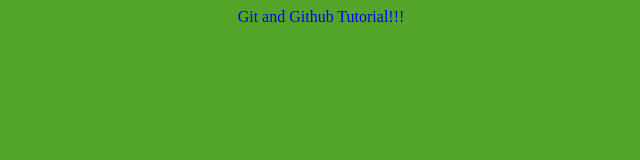
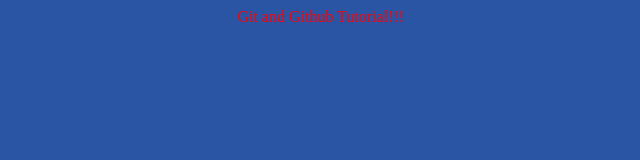
Before and after one commit to tanmoy1982/git-one, a plain HTML site: page index.html in a window 1280 px wide. Shown: the whole page, without its empty margins (319-959 px from the left). Drawn offline with Linux system fonts and the light colour scheme.

Commit message:
Modified Styles.css

```diff
--- a/styles.css
+++ b/styles.css
@@ -1,6 +1,6 @@
 body {
-    color: blue;
+    color: rgb(255, 0, 0);
     text-align: center;
-    background-color: rgb(83, 165, 42);
+    background-color: rgb(42, 85, 165);
 
 }
```
